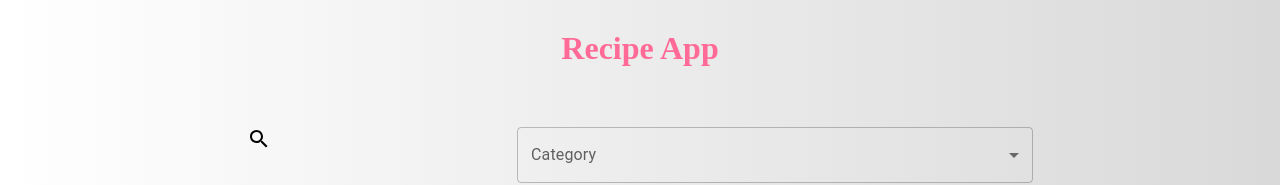
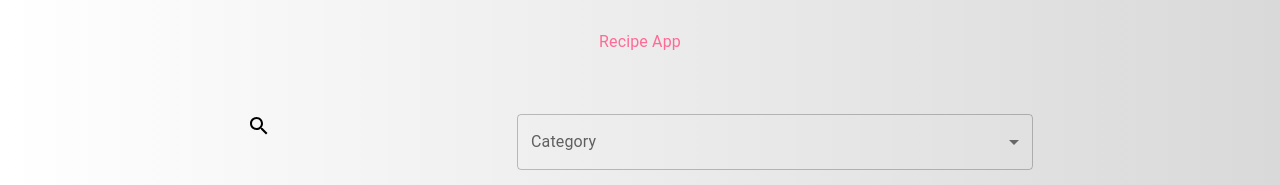
Before and after one commit to denamahmud/Recipe-app---Reactjs, a React (Create React App) app: page / in a window 1280 px wide. Shown: the top 185 px of the page. Built offline with nearby package versions, Linux system fonts and the light colour scheme.

Commit message:
recipe updated

```diff
--- a/src/components/Logo.js
+++ b/src/components/Logo.js
@@ -1,4 +1,4 @@
-import { Box } from '@mui/material'
+import { Box, Typography } from '@mui/material'
 import { makeStyles } from '@mui/styles'
 
 const useStyles = makeStyles({
@@ -30,9 +30,11 @@ const Logo = () => {
         className={classes.logoContainer}
     >
 
-        <a href='#' className={classes.logo}>
-          recipe app
-        </a>
+       <Typography
+          component='h3'
+          className={classes.logo}>
+            recipe app
+       </Typography>
     </Box>
   )
 }
```
Also changed, not shown: src/theme.js (deleted).
